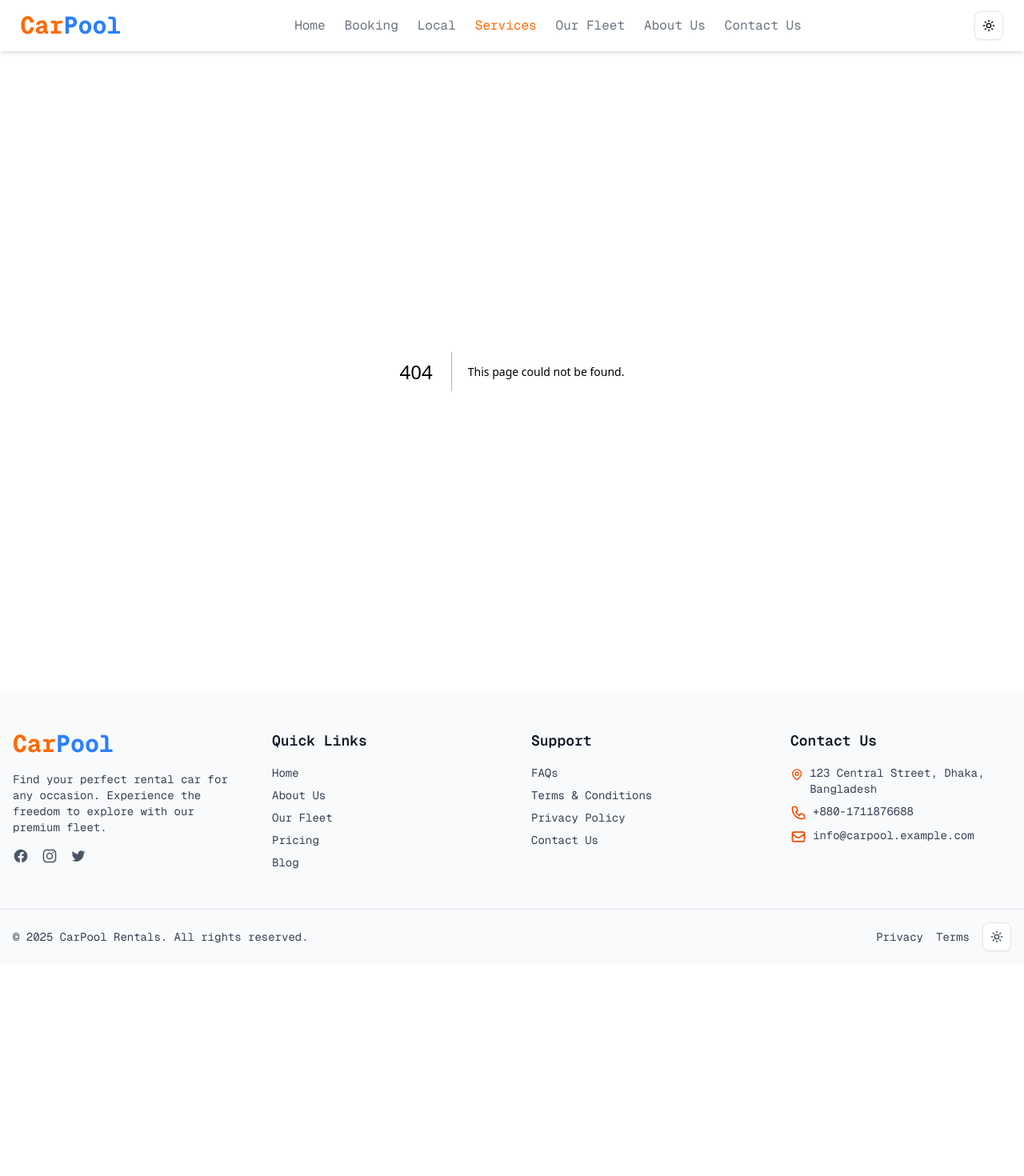
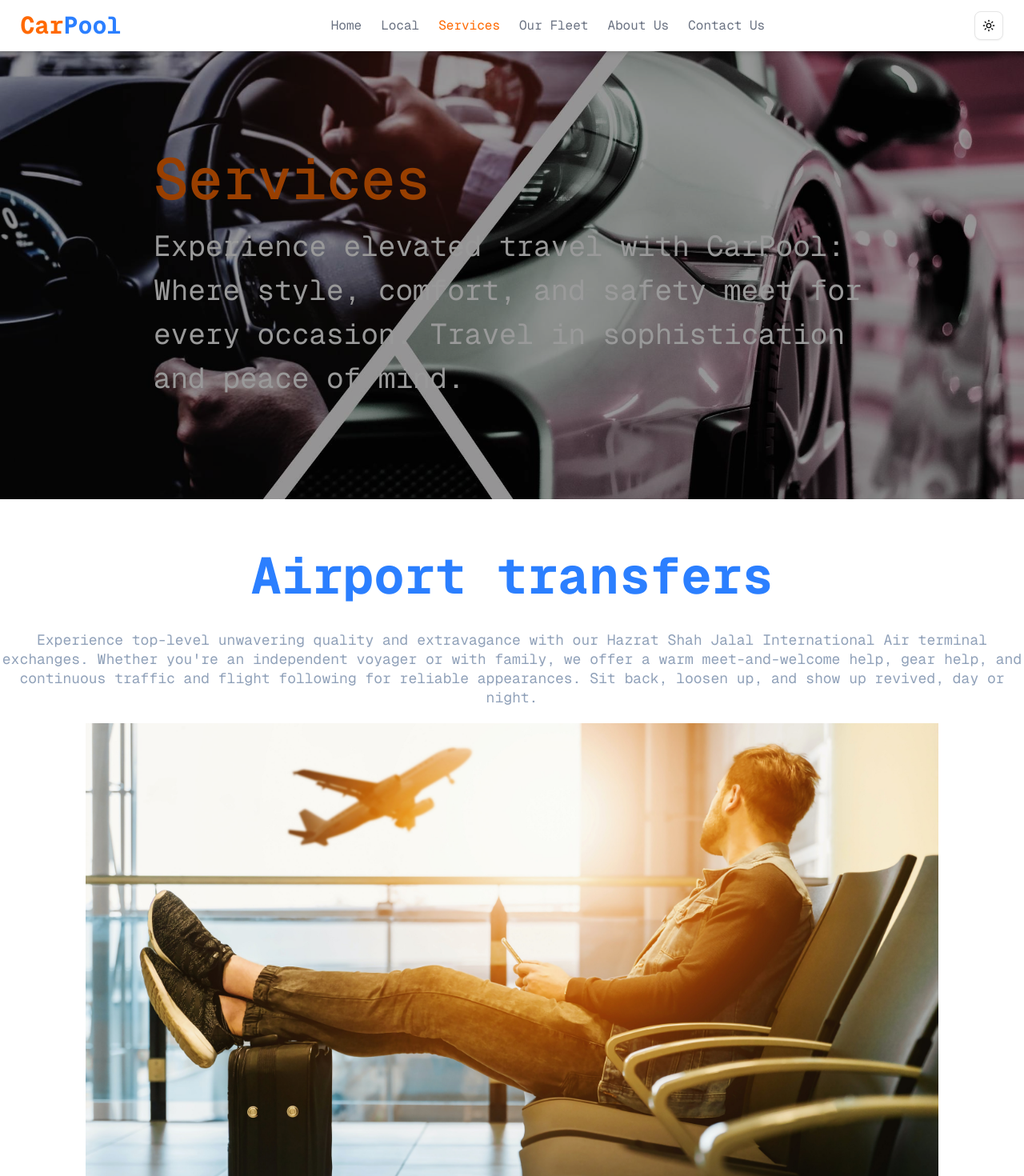
Before and after one commit to kafka6666/carpool-rental-nextjs, a Next.js app: page /services in a window 1280 px wide. Before the commit this address had no page. Shown: the top 1470 px of the page at 80% size. Before the commit the page ends 1205 px from the top, so only its background shows below. Built offline with nearby package versions, Linux system fonts and the light colour scheme.

Commit message:
feat: added local and services pages and their related components

```diff
--- a/src/app/local/page.tsx
+++ b/src/app/local/page.tsx
@@ -1,7 +1,43 @@
+import BannerCard from "@/components/BannerCard";
+import SubFooter from "@/components/SubFooter";
+import Image from "next/image";
+
 const LocalPage = () => {
   return (
     <div>
-      Local Page
+      <BannerCard
+        img="/local-banner.jpg"
+        title="Local Transfers"
+        text="Add to the memories of your big day with CarPool"
+      />
+      <div className="max-w-[1150px] mx-4 lg:mx-auto my-10">
+        <div className="grid grid-cols-1 lg:grid-cols-2 gap-10">
+          <div>
+            <h1 className="text-third-color text-4xl font-bold mb-10">
+              Local Car Services
+            </h1>
+            <p className="leading-6 text-lg text-gray-700 dark:text-slate-400">
+              At CarPool, we comprehend the meaning of a vehicle administration
+              for your big day. <br />
+              <br />
+              Our wedding vehicles are carefully ready for an immaculate
+              appearance, and we{"'"}ll design your course to guarantee
+              dependability. We understand the importance of the finer details,
+              so feel free to enlighten us if you desire any extras, such as
+              enhancements, to elevate your journey{"'"}s delight. <br />
+              <br />
+              Customize your experience with us and make every ride truly
+              exceptional.
+            </p>
+          </div>
+          <Image src="/local.jpeg" className="w-full h-full rounded-sm" alt="" width={500} height={500} />
+        </div>
+        <h2 className="text-center text-md md:text-4xl text-blue-700 dark:text-blue-500 my-16">
+          Whether you seek lavish indulgence or spacious versatility, our
+          versatile fleet ensures the ideal ride for every event.
+        </h2>
+      </div>
+      <SubFooter />
     </div>
   )
 }
--- /dev/null
+++ b/src/app/services/page.tsx
@@ -0,0 +1,26 @@
+import BannerCard from "@/components/BannerCard";
+import SubFooter from "@/components/SubFooter";
+import { serviceList } from "@/constants/appdata";
+import Service from "@/components/Service";
+
+const Services = () => {
+  return (
+    <div>
+      <BannerCard
+        img="/service-banner.jpg"
+        title="Services"
+        text="Experience elevated travel with CarPool: Where style, comfort, and safety meet for every occasion. Travel in sophistication and peace of mind."
+      />
+      <div className="mb-5">
+        {serviceList?.map((service, index) => (
+          <div key={index}>
+            <Service service={service} />
+          </div>
+        ))}
+      </div>
+      <SubFooter />
+    </div>
+  );
+};
+
+export default Services;
--- /dev/null
+++ b/src/components/BannerCard.tsx
@@ -0,0 +1,30 @@
+interface BannerCardProps {
+  img: string;
+  title: string;
+  text: string;
+  backgroundColor?: string;
+}
+
+const BannerCard = ({ img, title, text, backgroundColor = "#f5f5f5" }: BannerCardProps) => {
+  return (
+    <div className="">
+      <div
+        className="h-[30vh] lg:h-[70vh] bg-no-repeat bg-center bg-cover relative flex justify-center items-center"
+        style={{ backgroundImage: `url(${img})`, backgroundColor }}
+      >
+        <div className="content-[''] absolute top-0 right-0 bottom-0 left-0 bg-black opacity-40"></div>
+
+        <div className="w-full lg:w-[70%] text-white">
+          <h1 className="text-2xl lg:text-7xl font-medium text-orange-500 mb-2 lg:mb-5">
+            {title}
+          </h1>
+          <h2 className="text-lg md:text-4xl leading-6 md:leading-[55px]">
+            {text}
+          </h2>
+        </div>
+      </div>
+    </div>
+  );
+};
+
+export default BannerCard;
--- a/src/components/NavLink.tsx
+++ b/src/components/NavLink.tsx
@@ -10,7 +10,7 @@ interface NavLinkProps {
 
 const navlinks = [
   { href: "/", label: "Home" },
-  { href: "/booking", label: "Booking" },
+  // { href: "/booking", label: "Booking" },
   { href: "/local", label: "Local" },
   { href: "/services", label: "Services" },
   { href: "/our-fleet", label: "Our Fleet" },
--- /dev/null
+++ b/src/components/Service.tsx
@@ -0,0 +1,81 @@
+"use client";
+import React from "react";
+import { motion } from "framer-motion";
+import { staggerContainer } from "@/constants/motion";
+import TitleText from "./TitleText";
+import styles from "@/constants/styles";
+import Image from "next/image";
+
+interface ServiceProps {
+    service: {
+        id: number;
+        text: string;
+        title: string;
+        img: string;
+        variant1: {
+            hidden: { x: number; y: number; opacity: number; };
+            show: {
+                x: number;
+                y: number;
+                opacity: number;
+                transition: {
+                    type: string;
+                    delay: number;
+                    duration: number;
+                    ease: string;
+                };
+            };
+        };
+        variant2: {
+            hidden: { x: number; y: number; opacity: number; };
+            show: {
+                x: number;
+                y: number;
+                opacity: number;
+                transition: {
+                    type: string;
+                    delay: number;
+                    duration: number;
+                    ease: string;
+                };
+            };
+        };
+    }
+}
+
+const Service = ({ service }: ServiceProps) => {
+  return (
+    <section className="">
+      <motion.div
+        variants={staggerContainer(0.1, 0.2)}
+        initial="hidden"
+        whileInView="show"
+        viewport={{ once: false, amount: 0.25 }}
+        className={`${styles.innerWidth} grid grid-cols-1 mt-10 mx-auto gap-5`}
+      >
+        <TitleText>
+            {service.title}
+        </TitleText>
+        <motion.div
+          variants={service.variant1}
+          className="flex justify-center items-center flex-col"
+        >
+          <p className="font-normal text-sm lg:text-lg text-slate-400 text-center leading-6 w-full max-w-7xl mb-5">
+            {service.text}
+          </p>
+          <div className="w-11/12 lg:w-10/12">
+            <Image
+              src={service.img}
+              className="w-full h-full object-contain"
+              alt=""
+              width={500}
+              height={500}
+            />
+          </div>
+        </motion.div>
+      </motion.div>
+    </section>
+  );
+};
+
+export default Service;
--- a/src/constants/appdata.ts
+++ b/src/constants/appdata.ts
@@ -70,7 +70,7 @@ export const homeCards = [
 export const serviceList = [
   {
     id: 1,
-    text: "Experience top-level unwavering quality and extravagance with our Melbourne Air terminal exchanges. Whether you're an independent voyager or with family, we offer a warm meet-and-welcome help, gear help, and continuous traffic and flight following for reliable appearances. Sit back, loosen up, and show up revived, day or night.",
+    text: "Experience top-level unwavering quality and extravagance with our Hazrat Shah Jalal International Air terminal exchanges. Whether you're an independent voyager or with family, we offer a warm meet-and-welcome help, gear help, and continuous traffic and flight following for reliable appearances. Sit back, loosen up, and show up revived, day or night.",
     title: "Airport transfers",
     img: "/airport-transfer-update.jpg",
     variant1: fadeIn("right", "tween", 0.2, 1),
@@ -78,7 +78,7 @@ export const serviceList = [
   },
   {
     id: 2,
-    text: "Hoist the recollections of your impending exceptional occasion with Limolux. Whether it's a wedding, hen's party, or birthday festivity, add a bit of extravagance with our flawless vehicles. Need space for an enormous gathering? Arrive in ultimate style, day or night, with our 15-seater Mercedes Benz Runner at your service. It's not just transportation; it's an experience tailored to ensure you and your guests make a grand entrance.",
+    text: "Hoist the recollections of your impending exceptional occasion with CarPool. Whether it's a wedding, hen's party, or birthday festivity, add a bit of extravagance with our flawless vehicles. Need space for an enormous gathering? Arrive in ultimate style, day or night, with our 15-seater Mercedes Benz Runner at your service. It's not just transportation; it's an experience tailored to ensure you and your guests make a grand entrance.",
     title: "Weddings and parties",
     img: "/parties.jpg",
     variant1: fadeIn("left", "tween", 0.2, 1),
@@ -86,7 +86,7 @@ export const serviceList = [
   },
   {
     id: 3,
-    text: "Limolux escort excels in corporate, executive, and celebrity transportation, ensuring a serene and seamless journey on every ride. Whether you're meeting a valued client or attending a pivotal business appointment, our service ensures you arrive in a state of relaxation and rejuvenation, allowing you to concentrate on what truly matters. We take pride in delivering smooth, expert, and dependable experiences, without fail.",
+    text: "CarPool escort excels in corporate, executive, and celebrity transportation, ensuring a serene and seamless journey on every ride. Whether you're meeting a valued client or attending a pivotal business appointment, our service ensures you arrive in a state of relaxation and rejuvenation, allowing you to concentrate on what truly matters. We take pride in delivering smooth, expert, and dependable experiences, without fail.",
     title: "Corporate transfers",
     img: "/blog-3.jpg",
     variant1: fadeIn("right", "tween", 0.2, 1),
@@ -102,20 +102,20 @@ export const serviceList = [
   },
   {
     id: 5,
-    text: "Melbourne positions among Australia's top traveler areas of interest, and Limolux offers you a definitive freedom to find the state's famous attractions. Permit us to direct you along the pleasant Extraordinary Sea Street in sheer plushness, empowering you to appreciate the view and encounters at your own relaxed speed.",
+    text: "Historical positions among Bangladesh's top traveler areas of interest, and CarPool offers you a definitive freedom to find the state's famous attractions. Permit us to direct you along the pleasant Extraordinary Sea Street in sheer plushness, empowering you to appreciate the view and encounters at your own relaxed speed.",
     title: "Sightseeing",
     img: "/sightseeing.jpg",
     variant1: fadeIn("right", "tween", 0.2, 1),
     variant2: fadeIn("left", "tween", 0.2, 1),
   },
-  {
-    id: 6,
-    text: "Investigate Victoria's head wineries and shop bottling works, crossing from the Mornington Promontory to the Yarra Valley. Travel flawlessly and securely between these uncommon locations in our lavish driver driven vehicles. Whether it's a heartfelt event with an accomplice or a gathering experience, raise your involvement in Limolux, and do it with unequaled style.",
-    title: "Wine tours",
-    img: "/wine-tour.jpg",
-    variant1: fadeIn("left", "tween", 0.2, 1),
-    variant2: fadeIn("right", "tween", 0.2, 1),
-  },
+  // {
+  //   id: 6,
+  //   text: "Investigate Victoria's head wineries and shop bottling works, crossing from the Mornington Promontory to the Yarra Valley. Travel flawlessly and securely between these uncommon locations in our lavish driver driven vehicles. Whether it's a heartfelt event with an accomplice or a gathering experience, raise your involvement in Limolux, and do it with unequaled style.",
+  //   title: "Wine tours",
+  //   img: "/wine-tour.jpg",
+  //   variant1: fadeIn("left", "tween", 0.2, 1),
+  //   variant2: fadeIn("right", "tween", 0.2, 1),
+  // },
   {
     id: 7,
     text: "For the people who request only the best, entertain yourself with our top-level cars, guaranteeing your appearance radiates lavishness and complexity. Our premium fleet proudly showcases regarded models like the BMW 7 Series, Mercedes Benz S-Class, and Audi A8, among others, famous for their unparalleled solace and execution in the present market. Matched with our master drivers, you're in for a sumptuous and raised insight.",
```
